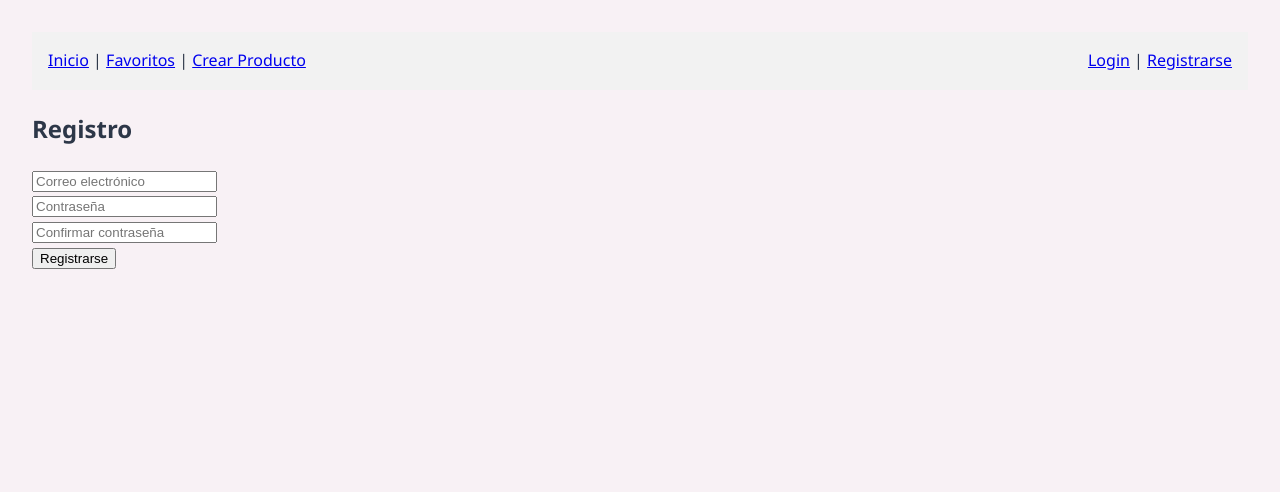
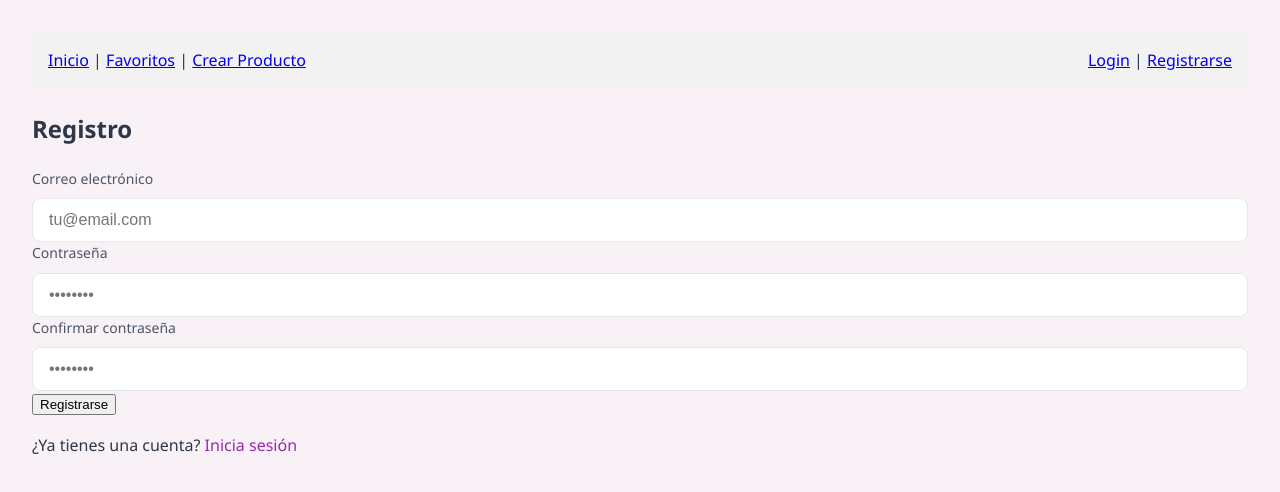
Before and after one commit to Cristian-Bautista/pv_tp-Integrador_grupo5, a React (Vite) app in the folder trabajo-integrador/: page /register in a window 1280 px wide. Shown: the top 492 px of the page. Built offline with nearby package versions, Linux system fonts and the light colour scheme; no server answers.

Commit message:
Cambio en formulario de registro

```diff
--- a/trabajo-integrador/src/components/register.jsx
+++ b/trabajo-integrador/src/components/register.jsx
@@ -45,33 +45,54 @@ const Register = () => {
   };
 
   return (
-    <div>
-      <h2>Registro</h2>
-      <form onSubmit={handleSubmit}>
+    <div className="register-container">
+      <div className="register-card">
+        <h2 className="register-title">Registro</h2>
+        <form className="register-form" onSubmit={handleSubmit}>
+          <div className="form-group">
+            <label className="form-label">Correo electrónico</label>
             <input
+              className="form-input"
               type="email"
-          placeholder="Correo electrónico"
+              placeholder="tu@email.com"
               value={email}
               onChange={(e) => setEmail(e.target.value)}
             />
-        <br />
+          </div>
+
+          <div className="form-group">
+            <label className="form-label">Contraseña</label>
             <input
+              className="form-input"
               type="password"
-          placeholder="Contraseña"
+              placeholder="••••••••"
               value={password}
               onChange={(e) => setPassword(e.target.value)}
             />
-        <br />
+          </div>
+
+          <div className="form-group">
+            <label className="form-label">Confirmar contraseña</label>
             <input
+              className="form-input"
               type="password"
-          placeholder="Confirmar contraseña"
+              placeholder="••••••••"
               value={confirm}
               onChange={(e) => setConfirm(e.target.value)}
             />
-        <br />
-        {error && <p style={{ color: 'red' }}>{error}</p>}
-        <button type="submit">Registrarse</button>
+          </div>
+
+          {error && <div className="error-message">{error}</div>}
+
+          <button type="submit" className="register-button">
+            Registrarse
+          </button>
         </form>
+
+        <div className="register-footer">
+          <p>¿Ya tienes una cuenta? <a href="/login" className="link">Inicia sesión</a></p>
+        </div>
+      </div>
     </div>
   );
 };
```
Lines whose indentation alone changed are shown as unchanged.
